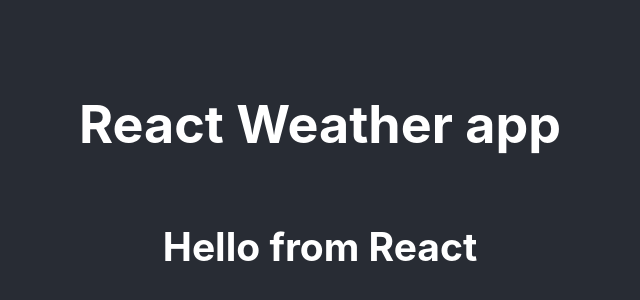
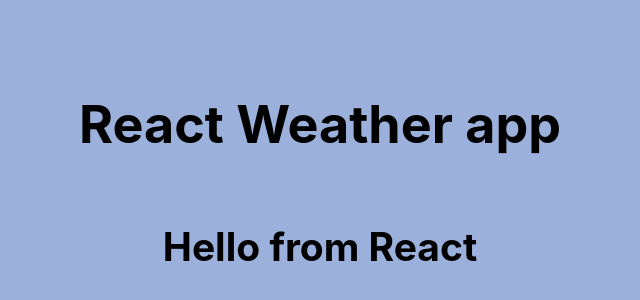
Before and after one commit to zaneknn/react-weather, a React (Create React App) app: page / in a window 1280 px wide. Shown: the part 220-520 px from the top of the page, without its empty margins (320-960 px from the left). Built offline with nearby package versions, Linux system fonts and the light colour scheme; no server answers.

Commit message:
Update App.css

```diff
--- a/src/App.css
+++ b/src/App.css
@@ -14,14 +14,14 @@
 }
 
 .App-header {
-  background-color: #282c34;
+  background-color: #9bb0db;
   min-height: 100vh;
   display: flex;
   flex-direction: column;
   align-items: center;
   justify-content: center;
   font-size: calc(10px + 2vmin);
-  color: white;
+  color: rgb(0, 0, 0);
 }
 
 .App-link {
```
